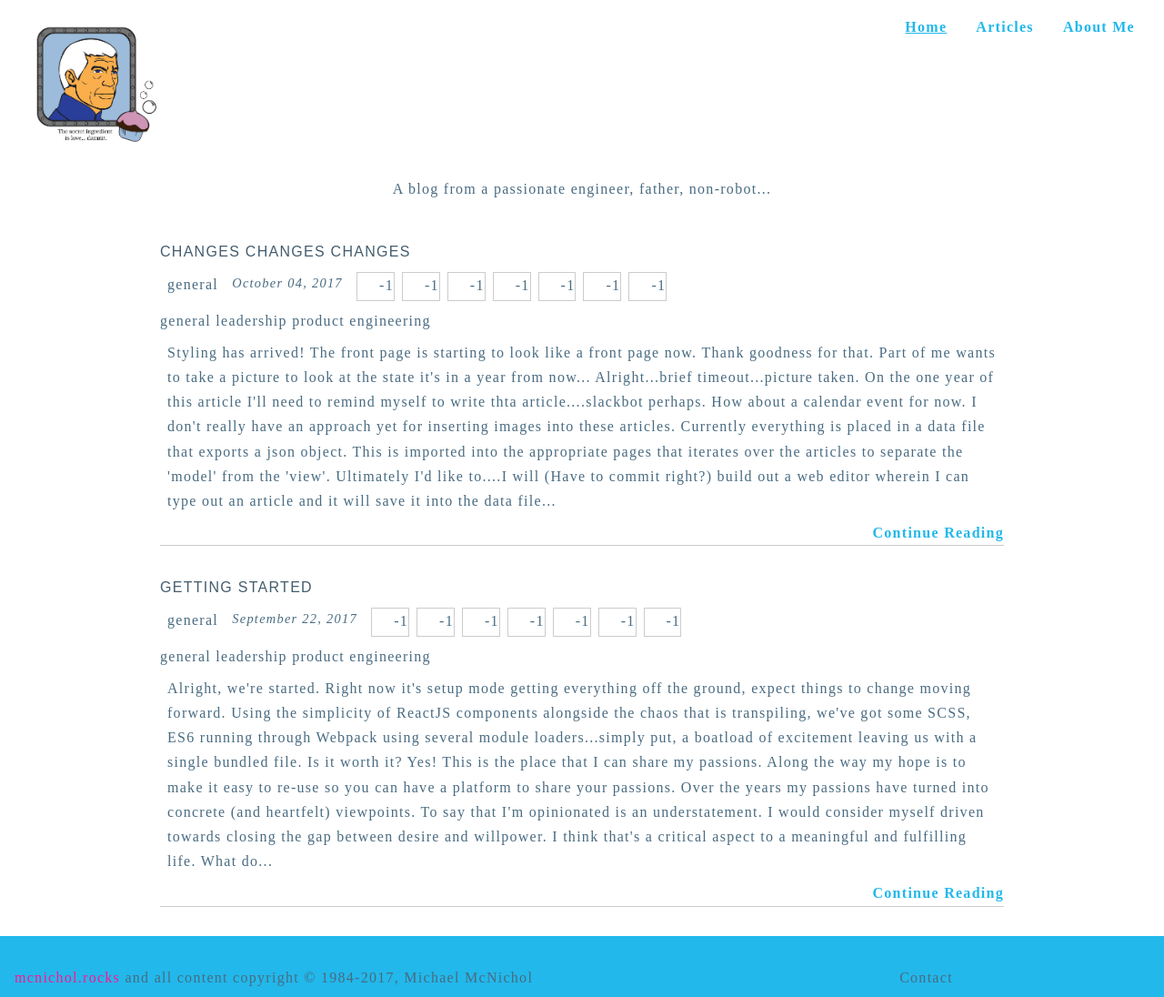
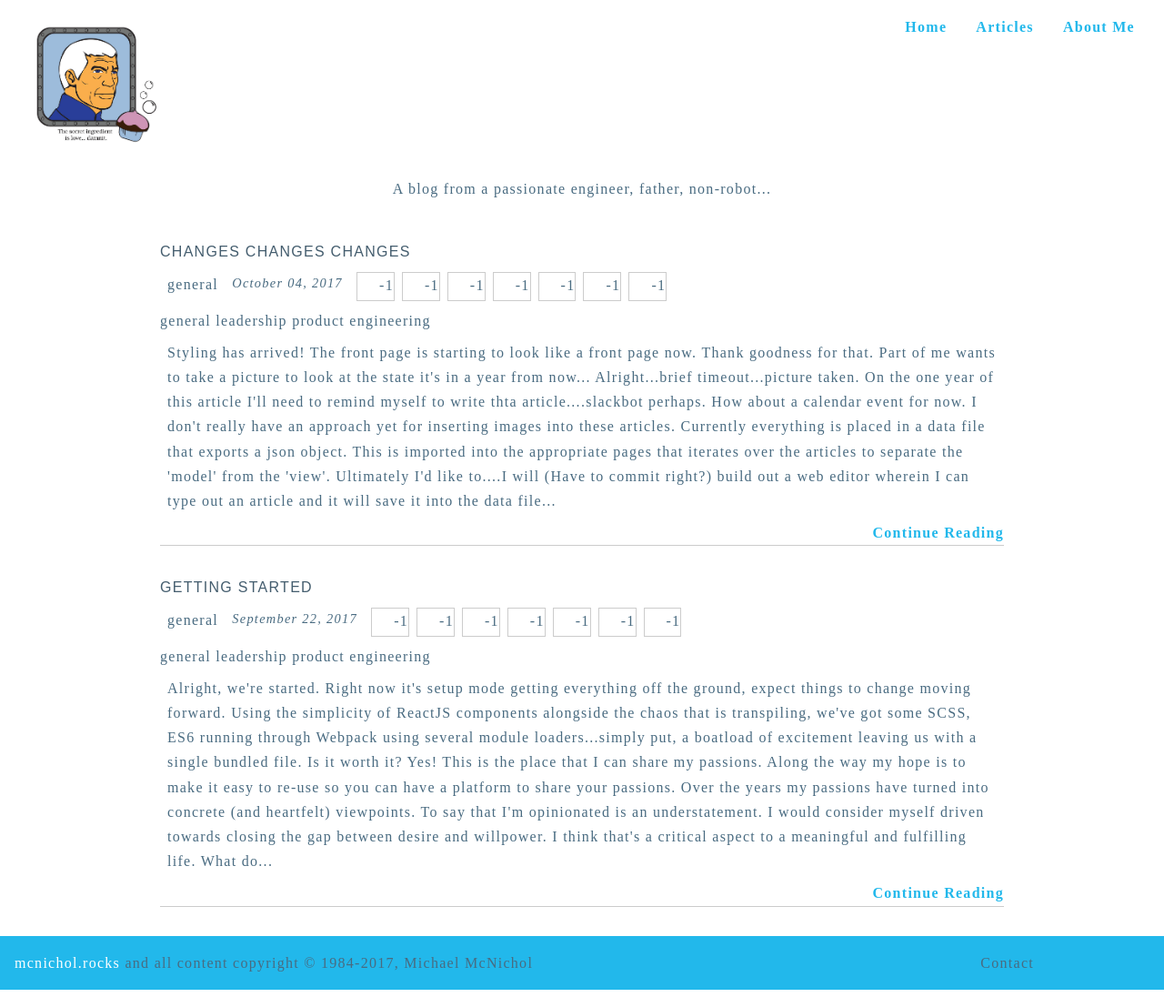
Before and after one commit to mcnichol/homepage, a React app: page / in a window 1280 px wide. Shown: the whole page at 91% size. Built offline with nearby package versions, Linux system fonts and the light colour scheme; a web font is replaced by a local one; what webfontloader would draw is missing.

Commit message:
Wrap React Link for external urls

```diff
--- a/src/blog/components/body/ArticlePreview.jsx
+++ b/src/blog/components/body/ArticlePreview.jsx
@@ -1,5 +1,5 @@
 import React from "react";
-import {Link} from "react-router-dom";
+import CustomReactLink from "../common/CustomReactLink/CustomReactLink";
 
 const extractFirst140Words = function (content) {
     return content.join(" ").split(" ").slice(0, 140).join(" ");
@@ -54,7 +54,7 @@ const ArticlePreview = ({title, category, content, keywords, date}) =>
 
         <div className="content">
             <p>{extractFirst140Words(content) + "..."}</p>
-            <Link to={'/articles/1'}>Continue Reading</Link>
+            <CustomReactLink to={'/articles/1'}>Continue Reading</CustomReactLink>
         </div>
 
         <div className="dividing-line"/>
--- /dev/null
+++ b/src/blog/components/common/CustomReactLink/CustomReactLink.jsx
@@ -0,0 +1,27 @@
+import React from "react";
+import {Link} from "react-router-dom";
+
+export default class ProperLink extends React.Component {
+
+    static parseTo(to) {
+        let parser = document.createElement('a');
+        parser.href = to;
+        return parser;
+    }
+
+    static isInternal(toLocation) {
+        console.log(toLocation);
+        return window.location.host === toLocation.host;
+    }
+
+    render() {
+        const {to, children, ...rest} = this.props;
+        const toLocation = ProperLink.parseTo(to);
+        const isInternal = ProperLink.isInternal(toLocation);
+        if (isInternal) {
+            return (<Link to={toLocation.pathname} {...rest}>{children}</Link>);
+        } else {
+            return (<a href={to} target="_blank" {...rest}>{children}</a>);
+        }
+    }
+}
--- a/src/blog/components/footer/Footer.jsx
+++ b/src/blog/components/footer/Footer.jsx
@@ -1,5 +1,5 @@
 import React from "react";
-import {Link} from "react-router-dom";
+import CustomReactLink from "../common/CustomReactLink/CustomReactLink";
 
 function getCurrentYear() {
     return new Date().getFullYear()
@@ -7,18 +7,18 @@ function getCurrentYear() {
 
 const Footer = (props) =>
     <div className="footer">
-        <div><span className="call-out">mcnichol.rocks</span> and all content copyright © 1984-{getCurrentYear()},
+        <div><span className="stand-out">mcnichol.rocks</span> and all content copyright © 1984-{getCurrentYear()},
             Michael McNichol
         </div>
         <ul className="contact-bar">
             <li>Contact</li>
-            <li><a href="https://github.com/mcnichol"><span className="fa fa-github"/></a></li>
-            <li><a href="https://twitter.com/codingtogether"><span className="fa fa-twitter"/></a></li>
-            <li className="fa fa-linkedin"/>
-            <li className="fa fa-reddit"/>
-            <li className="fa fa-google-plus"/>
-            <li className="fa fa-facebook"/>
-            <li className="fa fa-envelope"/>
+            <li><CustomReactLink to="https://github.com/mcnichol"><span className="fa fa-github"/></CustomReactLink></li>
+            <li><CustomReactLink to="https://twitter.com/codingtogether"><span className="fa fa-twitter"/></CustomReactLink></li>
+            <li><CustomReactLink to="https://www.linkedin.com/in/mcnicholm/"><span className="fa fa-linkedin"/></CustomReactLink></li>
+            {/*<li><CustomReactLink to="https://www.linkedin.com/in/mcnicholm/"><span className="fa fa-reddit"/></CustomReactLink></li>*/}
+            {/*<li><CustomReactLink to="https://www.linkedin.com/in/mcnicholm/"><span className="fa fa-google-plus"/></CustomReactLink></li>*/}
+            {/*<li><CustomReactLink to="https://www.linkedin.com/in/mcnicholm/"><span className="fa fa-facebook"/></CustomReactLink></li>*/}
+            <li><CustomReactLink to="mailto:mcnichol.m@gmail.com"><span className="fa fa-envelope"/></CustomReactLink></li>
         </ul>
     </div>;
 
--- a/src/blog/components/navbar/NavLinks.jsx
+++ b/src/blog/components/navbar/NavLinks.jsx
@@ -1,11 +1,11 @@
 import React from "react";
-import {NavLink} from "react-router-dom";
+import CustomReactLink from "../common/CustomReactLink/CustomReactLink";
 
 const NavLinks = (props) =>
     <div className="nav-links">
-        <NavLink exact className="nav-link" to="/">Home</NavLink>
-        <NavLink exact className="nav-link" to="/articles">Articles</NavLink>
-        <NavLink className="nav-link" to="/about-me">About Me</NavLink>
+        <CustomReactLink exact className="nav-link" to="/">Home</CustomReactLink>
+        <CustomReactLink exact className="nav-link" to="/articles">Articles</CustomReactLink>
+        <CustomReactLink className="nav-link" to="/about-me">About Me</CustomReactLink>
     </div>;
 
 export default NavLinks;
--- a/src/blog/styles/blog/app.scss
+++ b/src/blog/styles/blog/app.scss
@@ -13,7 +13,3 @@
     padding: .5em;
   }
 }
-
-.call-out{
-  color: deeppink;
-}
--- a/src/blog/styles/blog/footer.scss
+++ b/src/blog/styles/blog/footer.scss
@@ -1,14 +1,21 @@
-.footer{
-  background-color: #22b8eb;
-  padding: 2em 1em .5em 1em;
-  div{
+.footer {
+  background-color: $themed-color-6;
+  padding: 1em;
+  div {
     display: inline;
   }
-  ul{
+  ul {
     float: right;
-    li{
+    li {
       display: inline;
       padding: .5em;
+      a {
+        color: $themed-color-4;
+      }
     }
   }
 }
+
+.stand-out {
+  color: #ffffff;
+}
```
